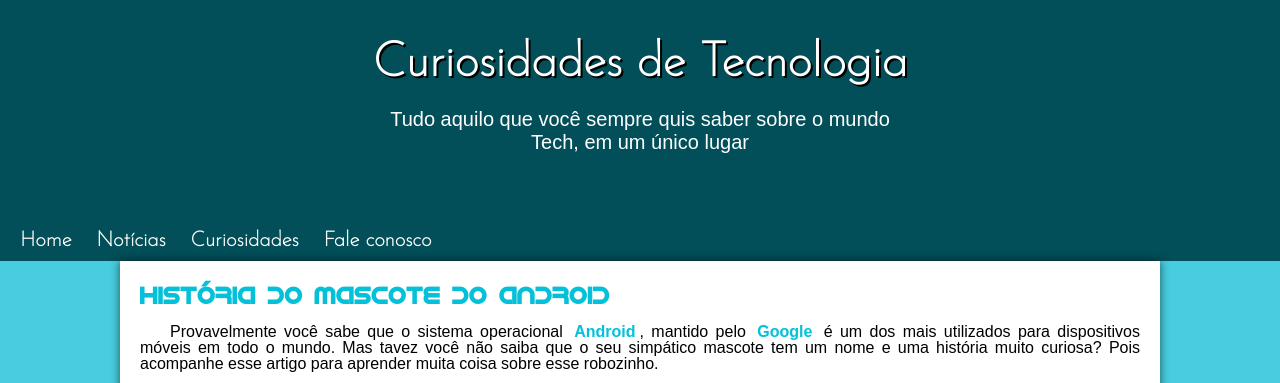
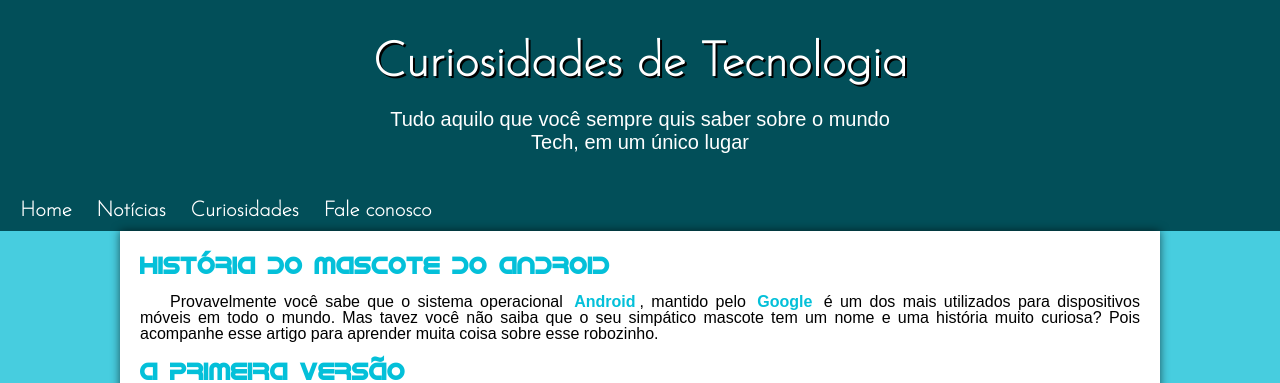
Before and after one commit to marcosviinicius/Projeto_Android, a plain HTML site: page index.html in a window 1280 px wide. Shown: the top 383 px of the page. Drawn offline with Linux system fonts and the light colour scheme.

Commit message:
Update style.css

```diff
--- a/style.css
+++ b/style.css
@@ -36,7 +36,7 @@ body {
 
 header {
     background-color: var(--cor0);
-    min-height: 180px;
+    min-height: 150px;
     text-align: center;
     padding-top: 40px;
 }
@@ -58,6 +58,7 @@ header p {
     margin: auto;
     padding-left: 10px;
     padding-right: 10px;
+    padding-bottom: 30px;
 }
 
 nav{
```
